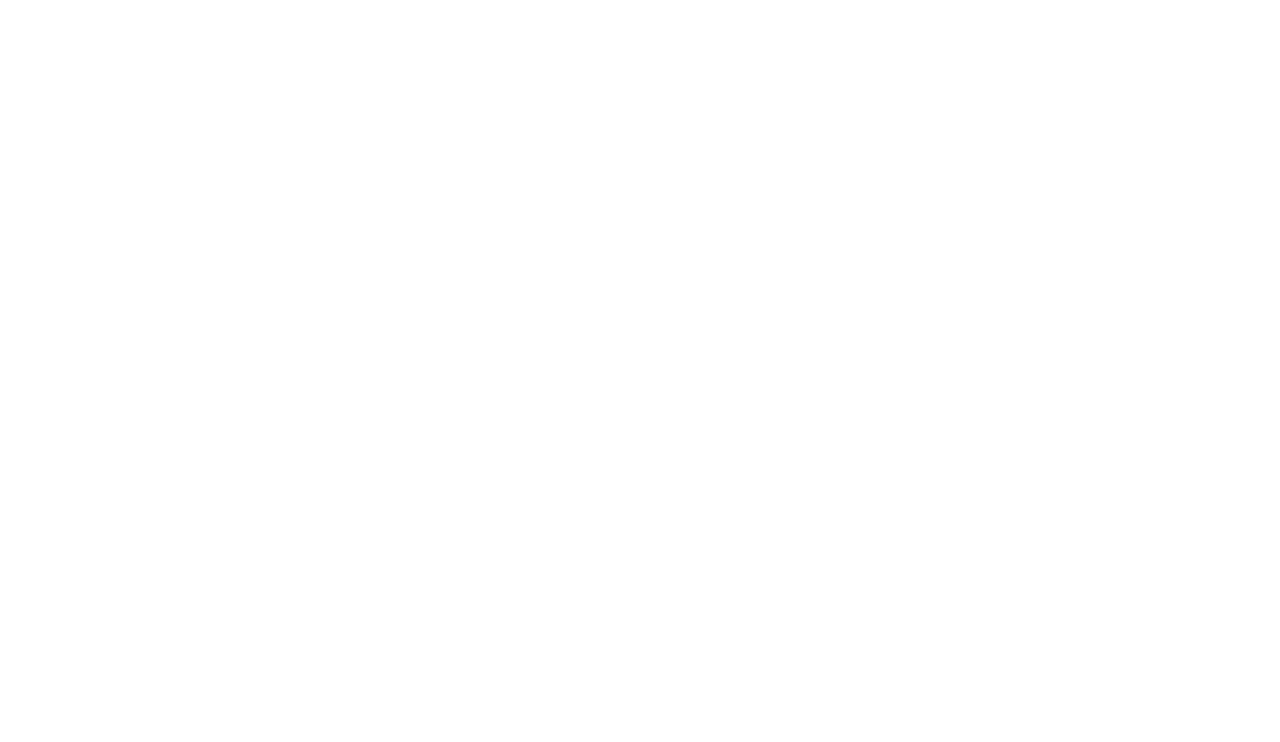
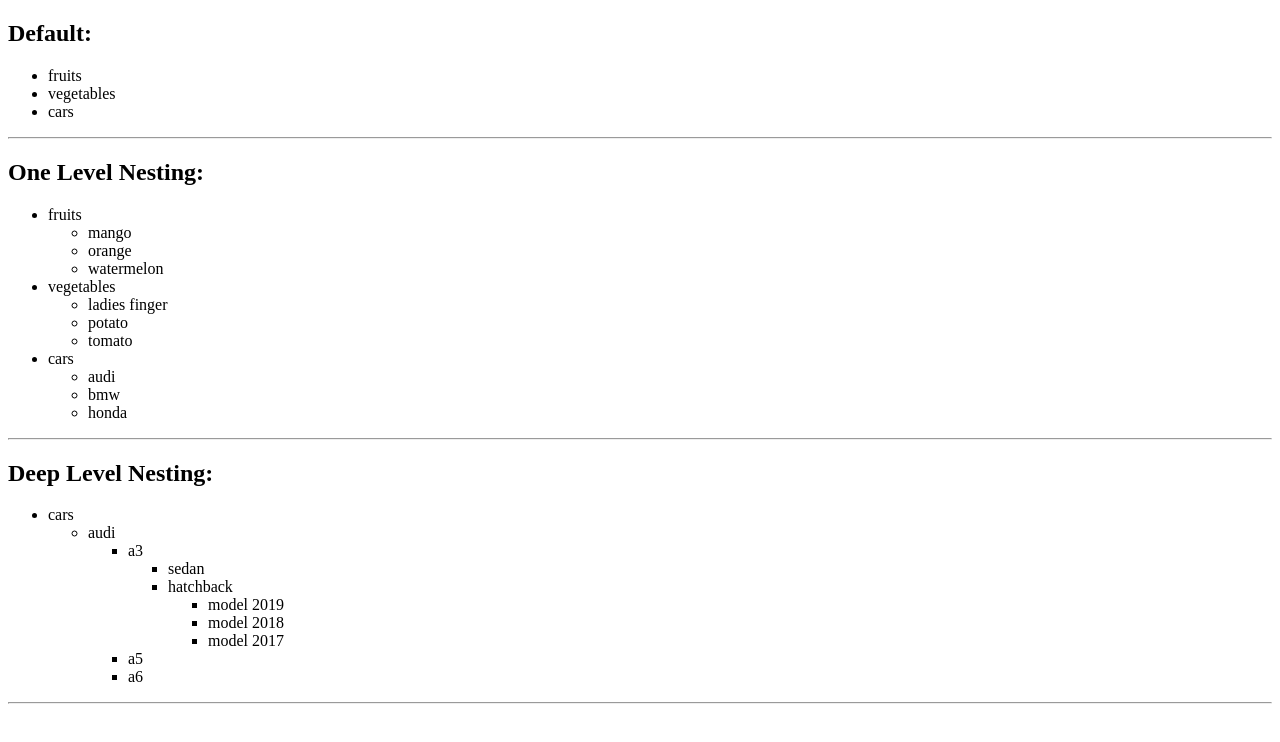
Before and after one commit to cra2ycoder/tutorial-html, a plain HTML site: page tags/lists/unordered-list/index.html in a window 1280 px wide. Drawn offline with Linux system fonts and the light colour scheme.

Commit message:
doc and examples added for ul and li

```diff
--- a/tags/lists/unordered-list/index.html
+++ b/tags/lists/unordered-list/index.html
@@ -6,5 +6,62 @@
     <meta http-equiv="X-UA-Compatible" content="ie=edge" />
     <title>Unordered List</title>
   </head>
-  <body></body>
+  <body>
+    <!-- default -->
+    <h2>Default:</h2>
+    <ul>
+      <li>fruits</li>
+      <li>vegetables</li>
+      <li>cars</li>
+    </ul>
+    <hr />
+
+    <!-- nested -->
+    <h2>One Level Nesting:</h2>
+    <ul>
+      <li>fruits</li>
+      <ul>
+        <li>mango</li>
+        <li>orange</li>
+        <li>watermelon</li>
+      </ul>
+      <li>vegetables</li>
+      <ul>
+        <li>ladies finger</li>
+        <li>potato</li>
+        <li>tomato</li>
+      </ul>
+      <li>cars</li>
+      <ul>
+        <li>audi</li>
+        <li>bmw</li>
+        <li>honda</li>
+      </ul>
+    </ul>
+    <hr />
+
+    <!-- deep level nesting: -->
+    <h2>Deep Level Nesting:</h2>
+    <ul>
+      <li>cars</li>
+      <ul>
+        <li>audi</li>
+        <ul>
+          <li>a3</li>
+          <ul>
+            <li>sedan</li>
+            <li>hatchback</li>
+            <ul>
+              <li>model 2019</li>
+              <li>model 2018</li>
+              <li>model 2017</li>
+            </ul>
+          </ul>
+          <li>a5</li>
+          <li>a6</li>
+        </ul>
+      </ul>
+    </ul>
+    <hr />
+  </body>
 </html>
```
Also changed, not shown: 1 other file.
